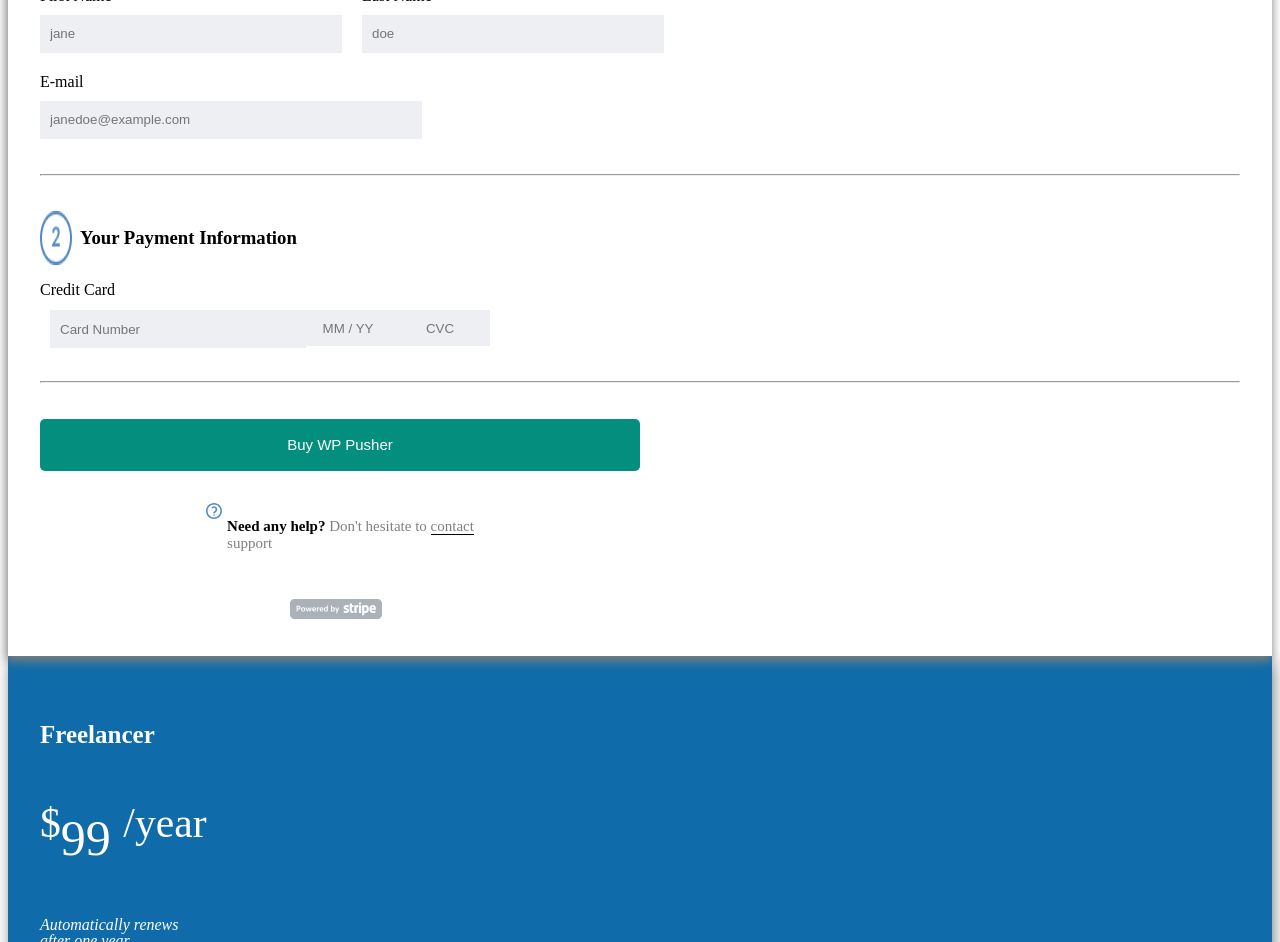
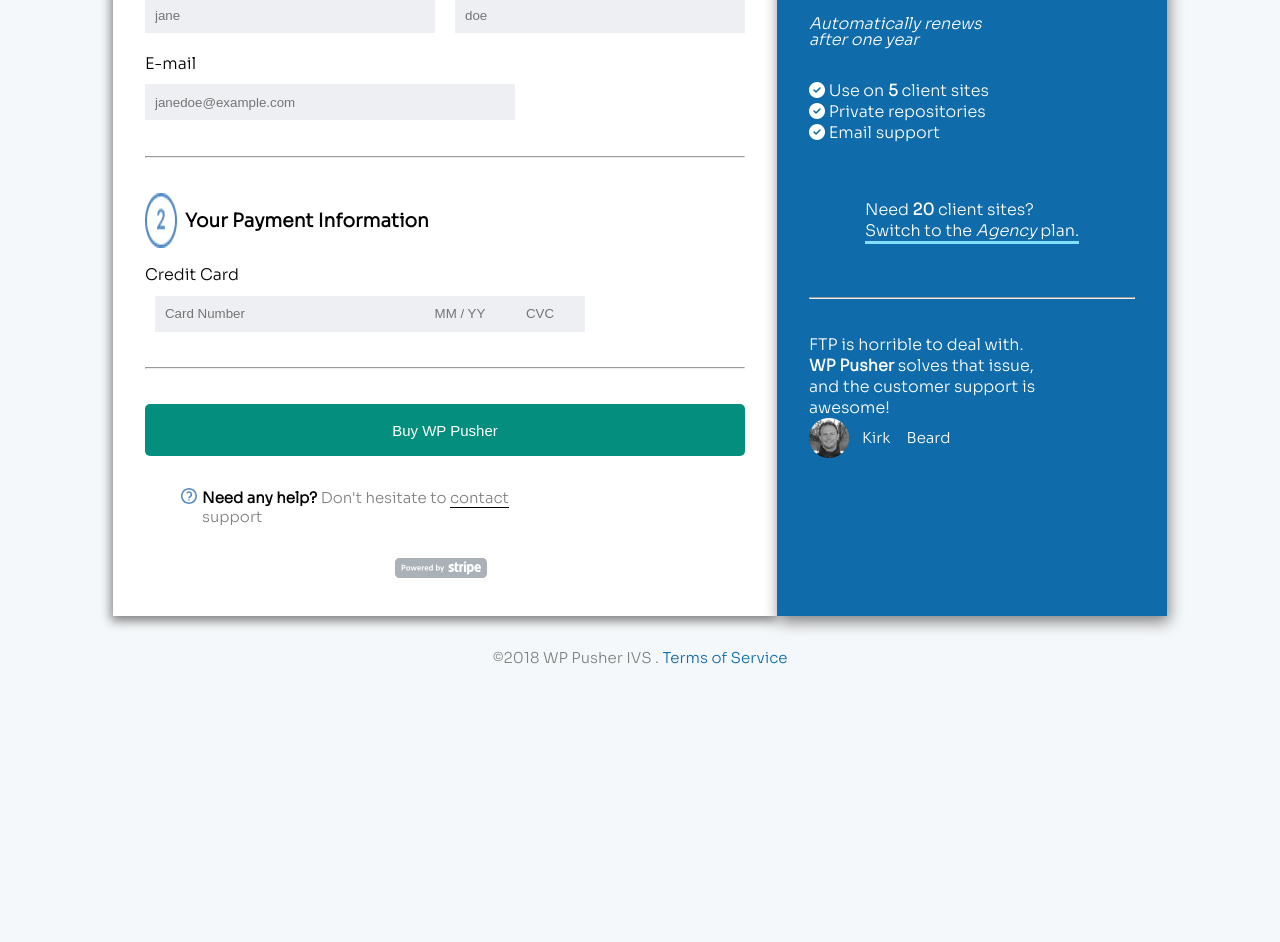
Before and after one commit to Martina12-3/ThirdAssignment, a plain HTML site: page index.html in a window 1280 px wide. Shown: the part 410-1352 px from the top of the page. After the commit the page ends 1189 px from the top, so only its background shows below. Drawn offline with Linux system fonts and the light colour scheme.

Commit message:
second commit

```diff
--- a/index.html
+++ b/index.html
@@ -8,8 +8,10 @@
 
     <link rel="preconnect" href="https://fonts.googleapis.com">
     <link rel="preconnect" href="https://fonts.gstatic.com" crossorigin>
-
+    <link href="https://fonts.googleapis.com/css2?family=Montserrat:wght@300&family=Sora:wght@300&display=swap"
+        rel="stylesheet">
     <link href="style.css" rel="stylesheet">
+    <link href="https://cdnjs.cloudflare.com/ajax/libs/font-awesome/6.5.1/css/all.min.css" rel="stylesheet">
 
 </head>
 
@@ -38,14 +40,14 @@
                 <h1>Checkout</h1>
 
                 <hr>
-                <div class="form-div">
-                    <div class="Basic-information">
 
-                        <div class="one">
-                            <img src="1.png" alt="">
-                            <h3>Your Basic Information</h3>
-                        </div>
+                <div class="Basic-information">
+
+                    <div class="one">
+                        <img src="1.png" alt="">
+                        <h3>Your Basic Information</h3>
                     </div>
+
 
                     <form class="form">
 
@@ -100,11 +102,11 @@
                 <img src="powered_by_stripe.svg" alt="powered_by_stripe" class="stripe-pic" />
 
             </div>
-        </div>
 
 
-        <div class="right">
-            <div class="subsciption">
+
+            <div class="right">
+
                 <div class="freelancer">
                     <h4>Freelancer</h4>
                 </div>
@@ -149,7 +151,8 @@
 
                     <div class="kirk">
                         <img src="kirk.png" alt="img" />
-                        <p>Kirk Beard</p>
+                        <p>Kirk</p>
+                        <p> Beard</p>
                     </div>
                 </div>
 
--- a/style.css
+++ b/style.css
@@ -1,7 +1,12 @@
-
-.body{
+*{
+    padding: 0;
+    margin: 0;
+    box-sizing: border-box;
+}
+body{
     background-color: #F5F8FA;
-    font-family: montserrat, sans-serif;
+    font-family: 'Montserrat', sans-serif;
+    font-family: 'Sora', sans-serif;
     padding: 2rem;
 }
 
@@ -16,8 +21,9 @@
 ul{
     display: flex;
     align-items: center;
+     gap: 20px;
     list-style: none;
-    gap: 20px;
+
     text-decoration: none;
 }
 
@@ -38,8 +44,7 @@
 }
 
 .left{
-    flex: 50%;
-    background-color: white;
+    background-color: #ffffff;
     padding: 2rem;
     box-shadow: -1px 4px 10px 1px grey;
 }
@@ -88,10 +93,10 @@
 .cvc{
     display: flex;
     height: 37px;
-    width: 5 rem;
+    width: 5rem;
 }
 
-.one, .two{
+.one,.two{
     display: flex;
     gap: 0.5rem;
     margin: 1rem 0;
@@ -125,8 +130,7 @@
 }
 
 .right{
-    flex: 50%;
-    color: white;
+    color: #ffffff;
     background-color: #0f6ba9;
     padding: 2rem;
 }
@@ -193,7 +197,7 @@
     text-decoration: none;
     border-bottom: 0.1rem solid black;
     color: grey;
-    margin-right: 600px;
+    margin-right: 200px;
 }
 
 .support img{
@@ -201,6 +205,58 @@
     height: 1rem;
 }
 
+.empty{
+    height: 2rem;
+}
+
 .stripe-pic{
     margin-left: 250px;
 }
+
+.freelancer{
+    margin: 2rem 0;
+}
+
+.benefits p{
+        margin: 1rem 0;
+}
+
+.need-site{
+    margin: 3.5rem;
+}
+
+.agency-plan{
+    text-decoration: none;
+    color: #ffffff;
+    border-bottom: 0.2rem solid rgb(131, 222, 255);
+}
+
+.kirk{
+    margin-bottom: 2rem;
+    display: flex;
+    gap: 10px;
+    align-items: center;
+}
+
+.kirk{
+    height: 40px;
+    width: 40px;
+    border-radius: 50%;
+}
+
+.kirk p{
+    display: inline-block;
+    vertical-align: top;
+    margin: 0.2em;
+    font-size: 15px;
+}
+
+footer{
+    color: grey;
+    font-size: 15px;
+    margin-bottom: 5rem;
+}
+
+footer span{
+    color: #0f6ba9
+}
```
